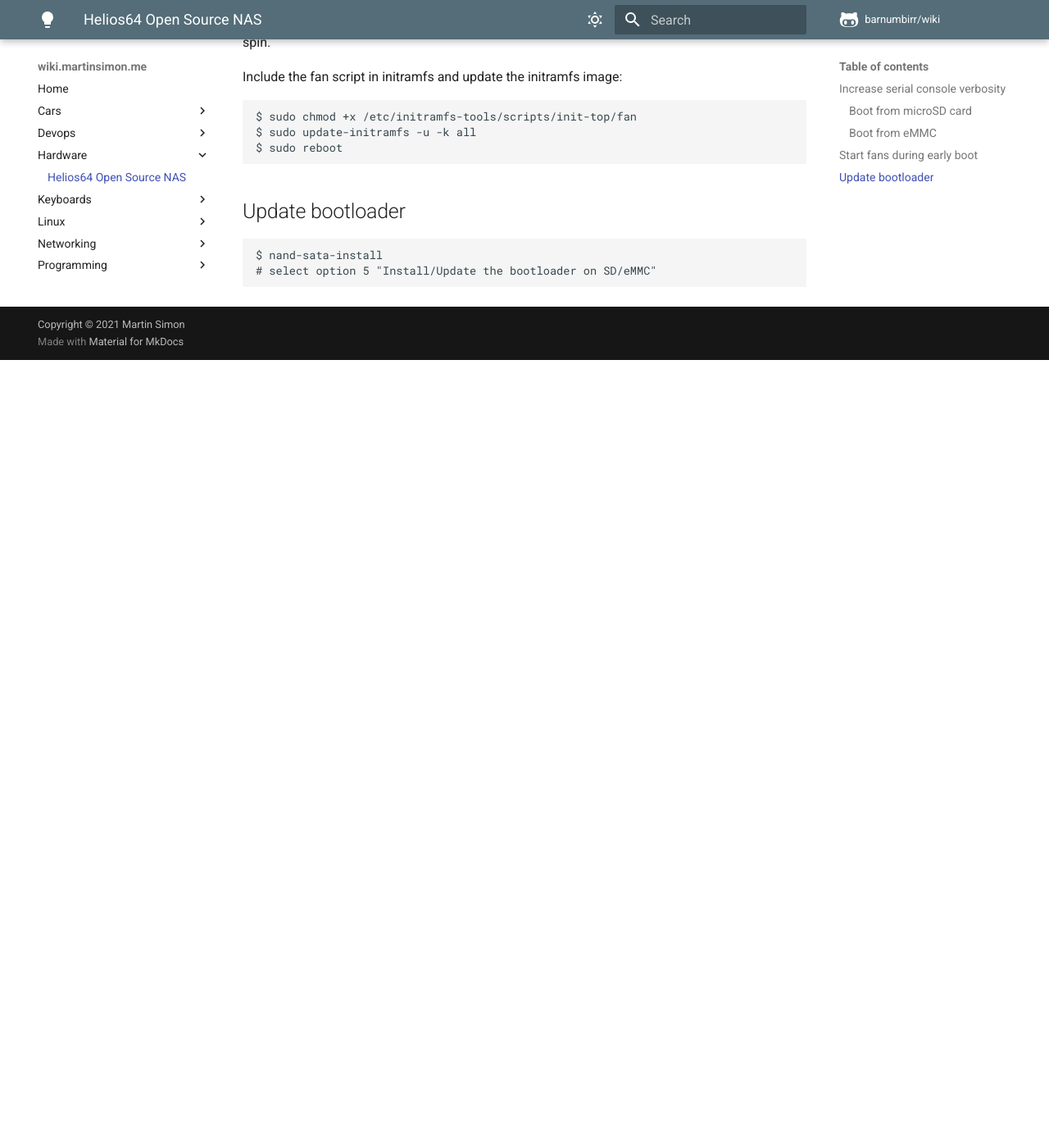
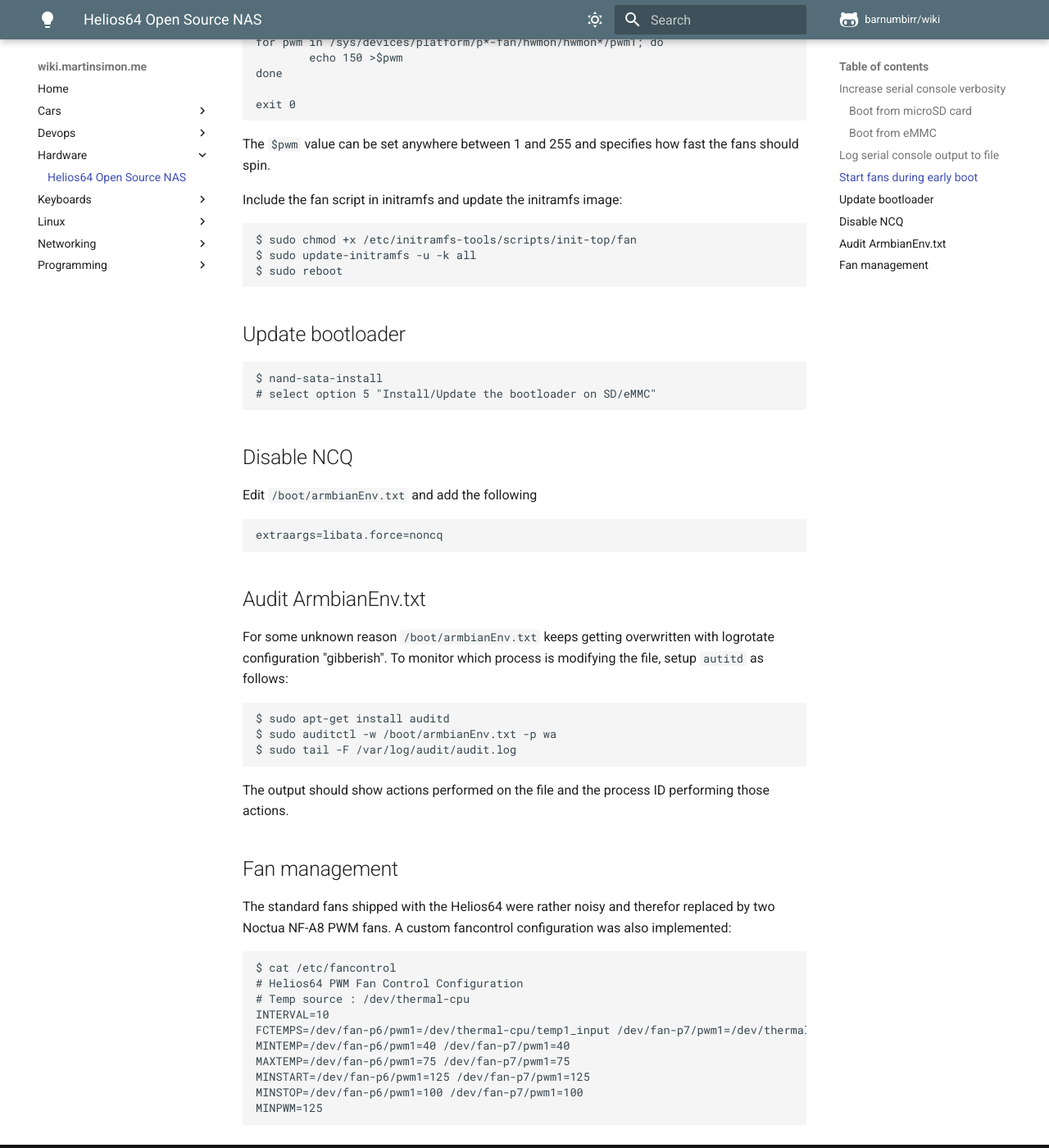
Before and after one commit to barnumbirr/wiki, an MkDocs documentation site: the page built from docs/hardware/helios64.md, in a window 1280 px wide and 1400 px high, scrolled down 1401 px. Shown: the whole window at 82% size. Built offline with MkDocs 1.6.1 and Material for MkDocs 9.7.7, drawn with Linux system fonts in a browser that asks for light colours; comment, search, counter and statistics services are not loaded; before the commit the page ends 1840 px from its top, so only the background shows below that; some of the changed text lies outside the part shown.

Commit message:
added more Helios64 related info

````diff
--- a/docs/hardware/helios64.md
+++ b/docs/hardware/helios64.md
@@ -24,6 +24,13 @@
 
 Boot from a fresh image on a microSD card, mount the eMMC then modify
 `/boot/armbianEnv.txt`.
+
+## Log serial console output to file
+
+```bash
+$ screen -S helios64-serial
+$ picocom -b 1500000 /dev/ttyUSB0 -g <filename>.txt
+```
 
 ## Start fans during early boot
 
@@ -82,3 +89,45 @@
 $ nand-sata-install
 # select option 5 "Install/Update the bootloader on SD/eMMC"
 ```
+
+## Disable NCQ
+
+Edit `/boot/armbianEnv.txt` and add the following
+
+```bash
+extraargs=libata.force=noncq
+```
+
+## Audit ArmbianEnv.txt
+
+For some unknown reason `/boot/armbianEnv.txt` keeps getting overwritten with
+logrotate configuration "gibberish". To monitor which process is modifying the
+file, setup `autitd` as follows:
+
+```bash
+$ sudo apt-get install auditd
+$ sudo auditctl -w /boot/armbianEnv.txt -p wa
+$ sudo tail -F /var/log/audit/audit.log
+```
+
+The output should show actions performed on the file and the process ID
+performing those actions.
+
+## Fan management
+
+The standard fans shipped with the Helios64 were rather noisy and therefor
+replaced by two Noctua NF-A8 PWM fans. A custom fancontrol configuration
+was also implemented:
+
+```bash
+$ cat /etc/fancontrol
+# Helios64 PWM Fan Control Configuration
+# Temp source : /dev/thermal-cpu
+INTERVAL=10
+FCTEMPS=/dev/fan-p6/pwm1=/dev/thermal-cpu/temp1_input /dev/fan-p7/pwm1=/dev/thermal-cpu/temp1_input
+MINTEMP=/dev/fan-p6/pwm1=40 /dev/fan-p7/pwm1=40
+MAXTEMP=/dev/fan-p6/pwm1=75 /dev/fan-p7/pwm1=75
+MINSTART=/dev/fan-p6/pwm1=125 /dev/fan-p7/pwm1=125
+MINSTOP=/dev/fan-p6/pwm1=100 /dev/fan-p7/pwm1=100
+MINPWM=125
+```
````
